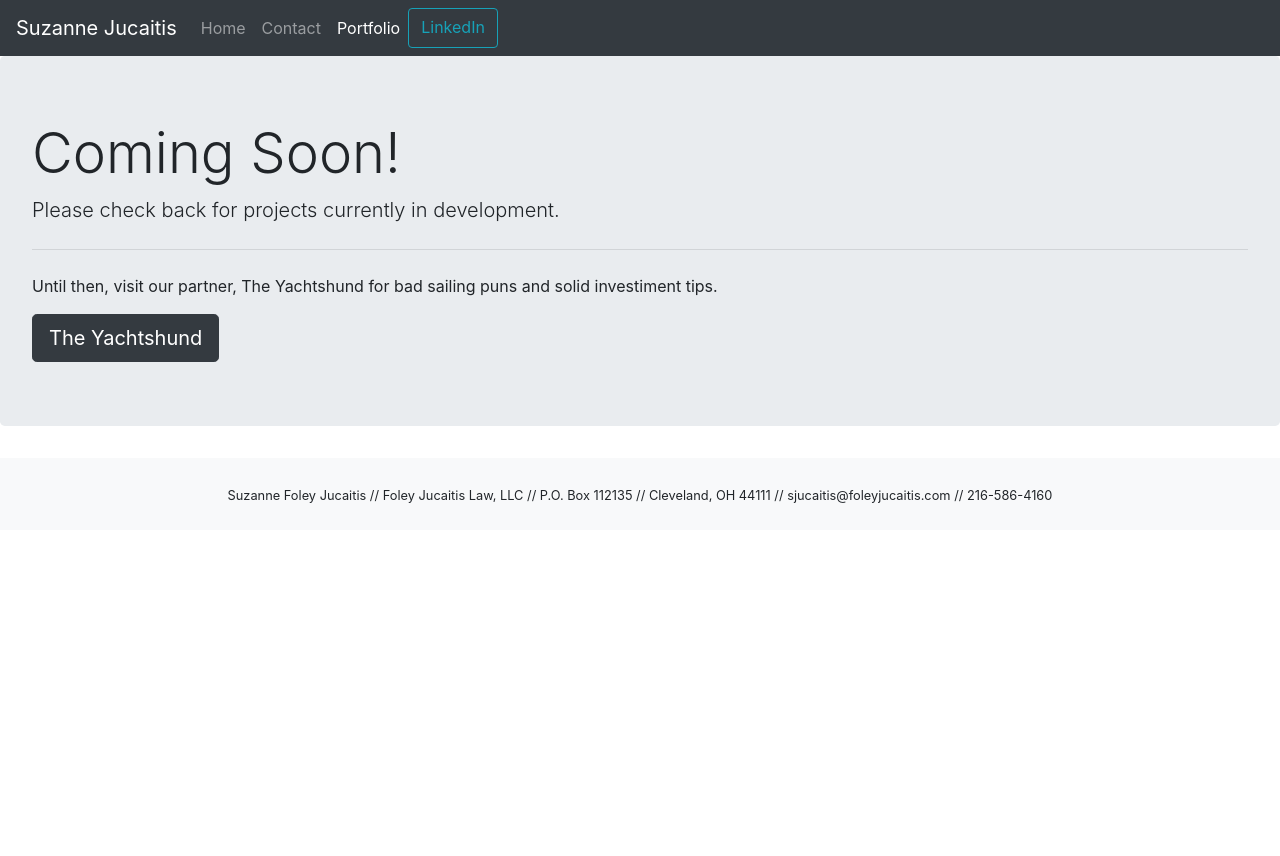
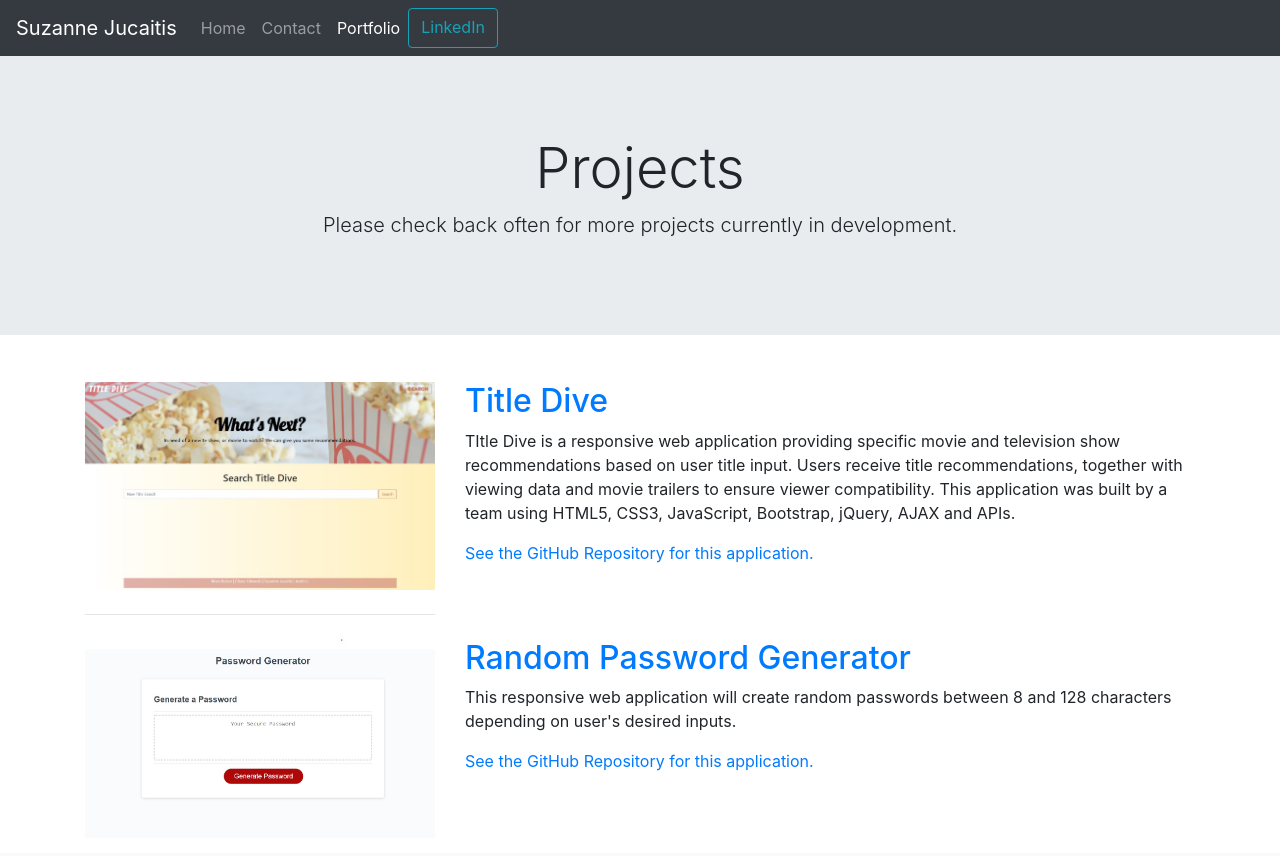
Before and after one commit to sjucaitis/ResponsivePortfolio, a plain HTML site: page portfolio.html in a window 1280 px wide. Shown: the top 856 px of the page. Before the commit the page ends 800 px from the top, so only its background shows below. Drawn offline with nearby package versions, Linux system fonts and the light colour scheme.

Commit message:
Add files via upload
Updated portfolio

```diff
--- /dev/null
+++ b/assets/style.css
@@ -0,0 +1,25 @@
+.jumbotron{
+    position: relative;
+    width: 100%;
+    display: flex;
+    align-items: center;
+    justify-content: center;
+  }
+
+  .jumbotron h1 {
+    position: relative;
+    align-items: center;
+    text-align:center;
+  }
+
+  .jumbotron p{
+    position: relative;
+    align-items: center;
+    text-align:center;
+    }
+.container {
+    padding-right: 15px;
+    padding-left: 15px;
+    padding-top: 15px;
+    padding-bottom: 15px;
+}
--- a/portfolio.html
+++ b/portfolio.html
@@ -5,7 +5,8 @@
     <title>Portfolio</title>
 
     <link rel="stylesheet" href="https://stackpath.bootstrapcdn.com/bootstrap/4.5.2/css/bootstrap.min.css" integrity="sha384-JcKb8q3iqJ61gNV9KGb8thSsNjpSL0n8PARn9HuZOnIxN0hoP+VmmDGMN5t9UJ0Z" crossorigin="anonymous">
-</head>
+    <link rel="stylesheet" href="./assets/style.css">
+  </head>
 <body>
     <nav class="navbar navbar-expand-lg navbar-dark bg-dark">
         <a class="navbar-brand" href="#">Suzanne Jucaitis</a>
@@ -24,16 +25,47 @@
               <a class="nav-link" href="portfolio.html"> Portfolio <span class="sr-only">(current)</span></a>
             </li>
             <a class ="btn btn-outline-info" href="https://www.linkedin.com/in/suzanne-foley-jucaitis-56b0705" role="button">LinkedIn</a>
+
           </ul>
         </div>
       </nav>
-      <div class="jumbotron">
-        <h1 class="display-4">Coming Soon!</h1>
-        <p class="lead">Please check back for projects currently in development.</p>
-        <hr class="my-4">
-        <p>Until then, visit our partner, The Yachtshund for bad sailing puns and solid investiment tips.</p>
-        <a class="btn btn-dark btn-lg" href="https://www.instagram.com/theyachtshund/" target="_blank" role="button">The Yachtshund</a>
+      <div class="jumbotron jumbotron-fluid">
+        <div class="container">
+          <h1 class="display-4">Projects</h1>
+          <p class="lead">Please check back often for more projects currently in development.</p>
+        </div>
       </div>
+      <main class="container">
+        <div class="row">
+          <div class="col-4">
+            <img class="img-fluid" src="./assets/TitleDive.jpg" alt = "Screenshot of Title Dive Site"/>
+            <hr class="my-4">
+          </div>
+          <div class="col-8">
+            <a href="https://sjucaitis.github.io/CWRUProject01/">
+              <h2>Title Dive</h2>
+            </a>
+        <p>TItle Dive is a responsive web application providing specific movie and television show recommendations based on user title input. Users receive title recommendations, together with viewing data and movie trailers to ensure viewer compatibility. This application was built by a team using HTML5, CSS3, JavaScript, Bootstrap, jQuery, AJAX and APIs.</p>
+        <a href="https://github.com/sjucaitis/CWRUProject01">
+          <p>See the GitHub Repository for this application.</p></a>
+        </div>
+        </div>
+        <div class="row">
+          <div class="col-4">
+            <img class="img-fluid" src="./assets/PasswordGen.jpg" alt = "Screenshot of Random Password Generator"/>
+          </div>
+          <div class="col-8">
+            <a href="https://sjucaitis.github.io/RandomPasswordGenerator/">
+              <h2>Random Password Generator</h2>
+            </a>
+        <p>This responsive web application will create random passwords between 8 and 128 characters depending on user's desired inputs.</p>
+        <a href="https://github.com/sjucaitis/RandomPasswordGenerator">
+          <p>See the GitHub Repository for this application.</p>
+        </a>
+
+      </div>
+        </div>
+      </main>
       <footer id="sticky-footer" class="py-4 bg-light text-dark-50">
         <div class="container text-center">
           <small>Suzanne Foley Jucaitis // </small>
```
Also changed, not shown: index.html (+3 -0 lines), assets/PasswordGen.jpg (added), assets/TitleDive.jpg (added), 1 other file.
